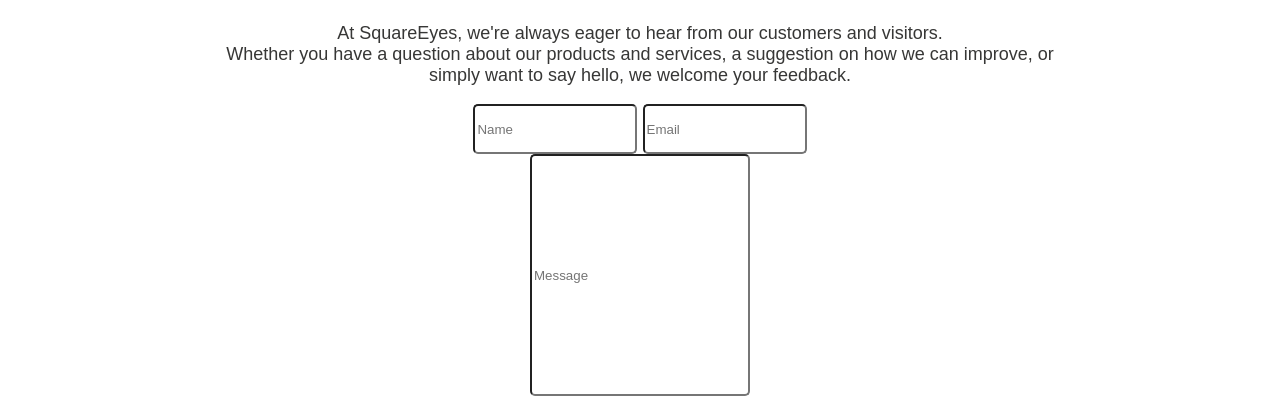
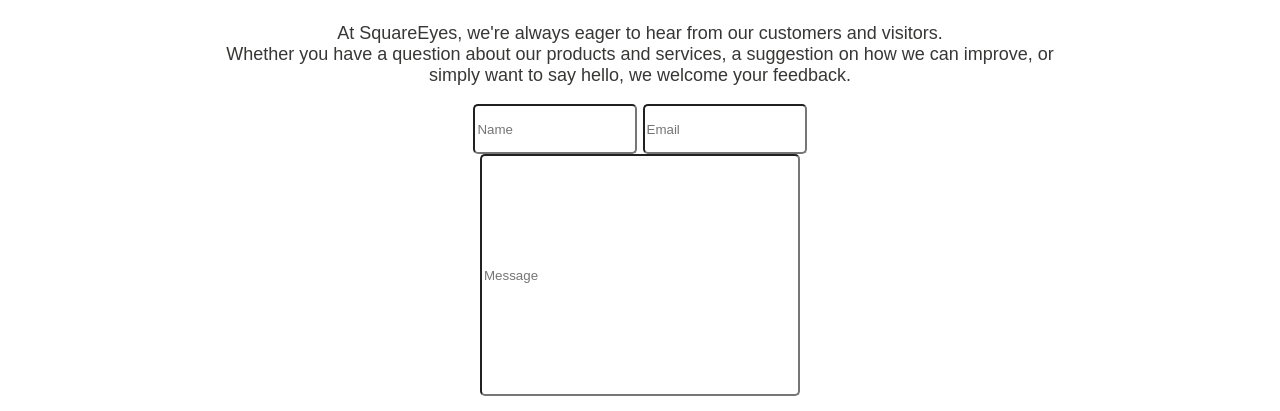
Before and after one commit to slerbakk/HTML-CSS-Delivery, a plain HTML site: page contact.html in a window 1280 px wide. Shown: the part 509-920 px from the top of the page. Drawn offline with Linux system fonts and the light colour scheme.

Commit message:
Update style.css

```diff
--- a/css/style.css
+++ b/css/style.css
@@ -526,7 +526,7 @@ header {
 
 .message {
     height: 236px;
-    width: 212px;
+    width: 312px;
     border-radius: 5px 5px 5px 5px;
 }
 
```
